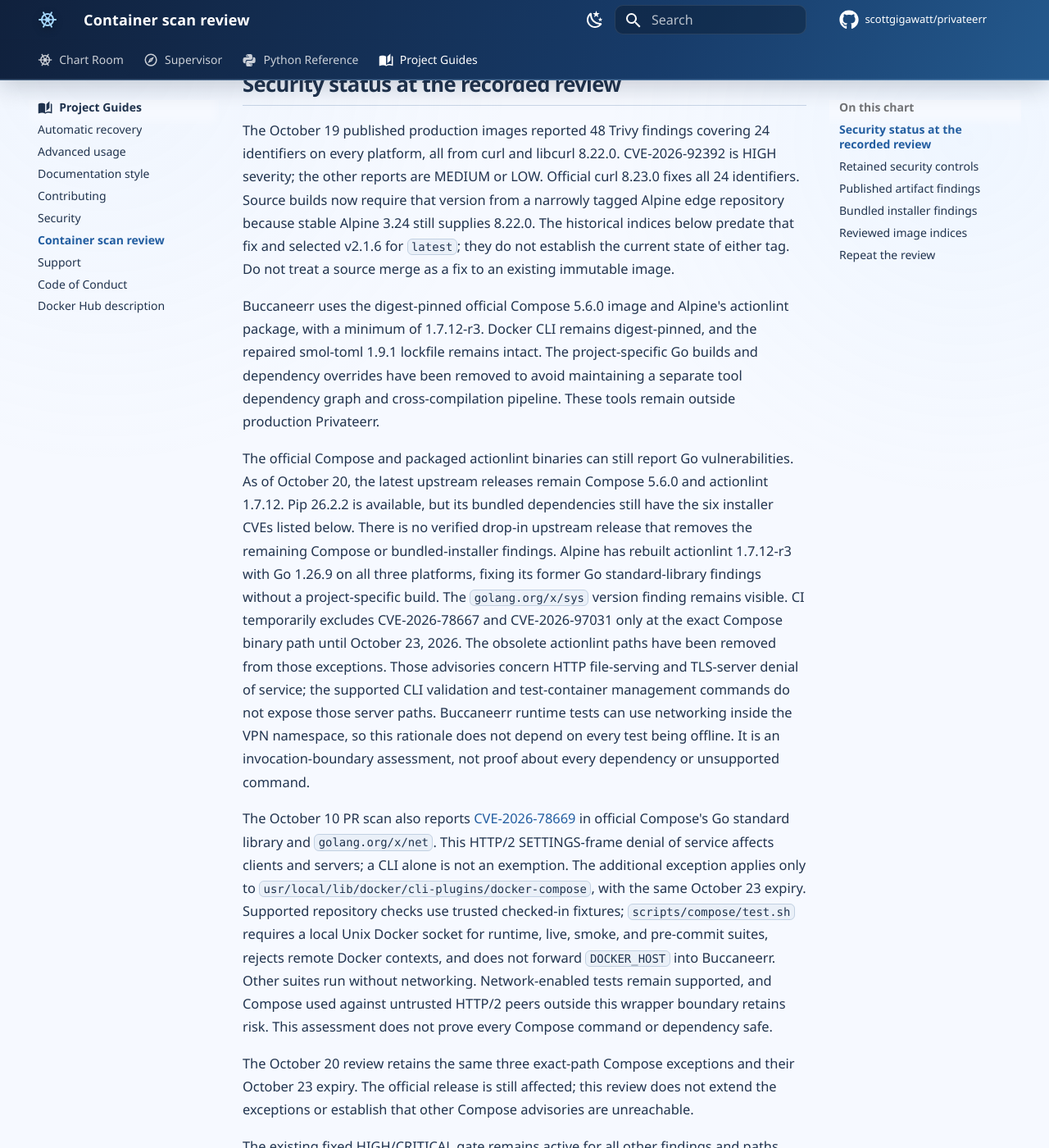
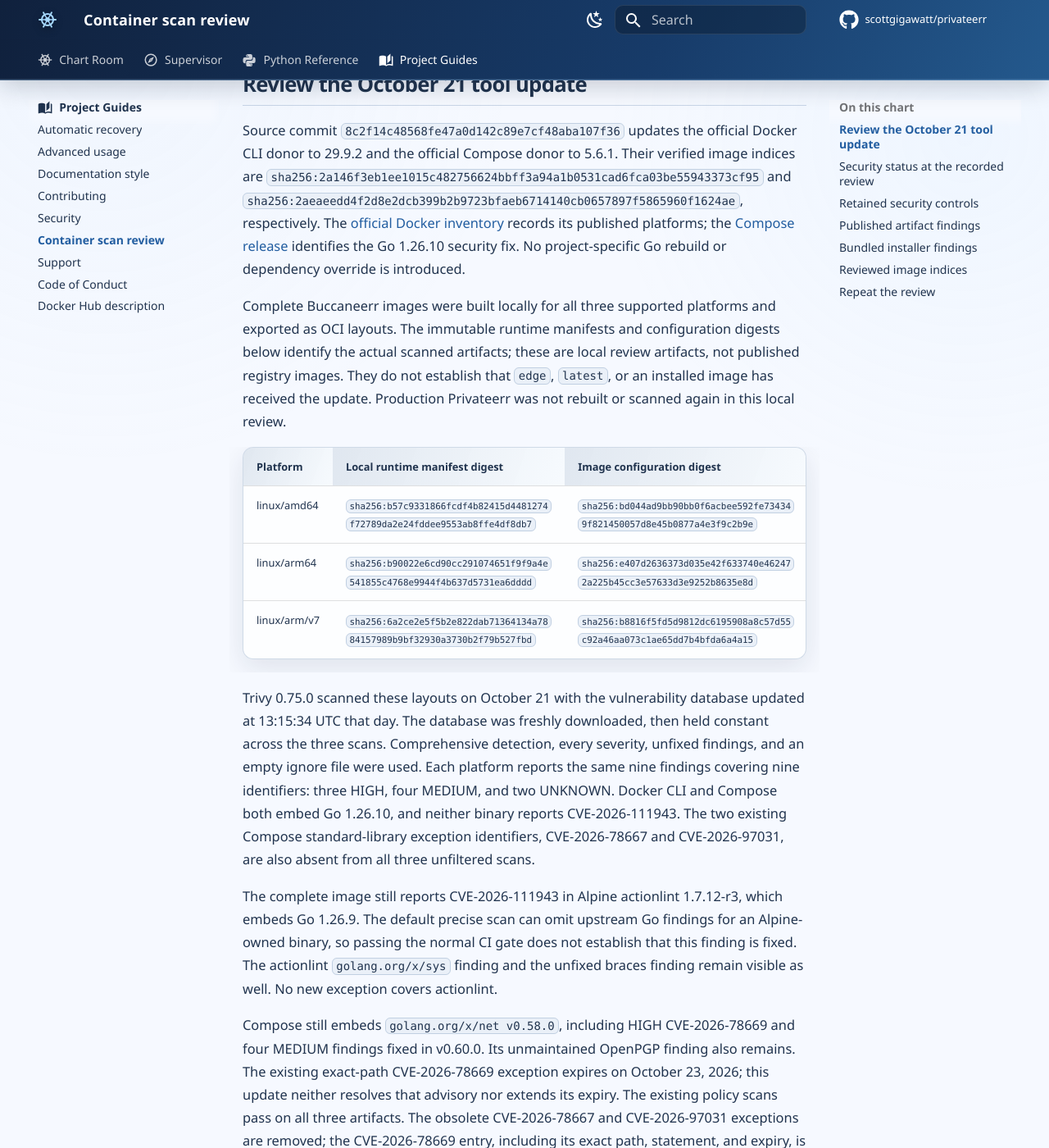
Before and after one commit to scottgigawatt/privateerr, an MkDocs documentation site: the page built from docs/container-scan-review.md, in a window 1280 px wide and 1400 px high, scrolled down 569 px. Shown: the whole window at 82% size. Built offline with MkDocs 1.6.1 and Material for MkDocs 9.7.7, drawn with Linux system fonts in a browser that asks for light colours; comment, search, counter and statistics services are not loaded; some of the changed text lies outside the part shown.

Commit message:
Record platform scan evidence and retire fixed Go exceptions

```diff
--- a/docs/container-scan-review.md
+++ b/docs/container-scan-review.md
@@ -1,14 +1,34 @@
 # Container scan review
 
 Buccaneerr was reviewed on October 20, 2026 with Trivy 0.75.0 in comprehensive mode and Docker Scout 1.26.0. Trivy's database was updated at 01:19:53 UTC on October 21, or 21:19:53 EDT on October 20. Both scanners examined the immutable `edge` image built from main commit `f8b07cb65487645974a56c37e9bece9578704281` on `linux/amd64`, `linux/arm64`, and `linux/arm/v7`. All three platforms have matching advisory sets. Scanner databases change, so these findings apply to the recorded artifacts rather than every future image with the same tag. The production-image snapshot below remains historical evidence from October 19; production and `latest` images were not scanned again during this Buccaneerr review.
+
+## Review the October 21 tool update
+
+Source commit `8c2f14c48568fe47a0d142c89e7cf48aba107f36` updates the official Docker CLI donor to 29.9.2 and the official Compose donor to 5.6.1. Their verified image indices are `sha256:2a146f3eb1ee1015c482756624bbff3a94a1b0531cad6fca03be55943373cf95` and `sha256:2aeaeedd4f2d8e2dcb399b2b9723bfaeb6714140cb0657897f5865960f1624ae`, respectively. The [official Docker inventory](https://github.com/docker-library/repo-info/blob/master/repos/docker/remote/29.9.2-cli.md) records its published platforms; the [Compose release](https://github.com/docker/compose/releases/tag/v5.6.1) identifies the Go 1.26.10 security fix. No project-specific Go rebuild or dependency override is introduced.
+
+Complete Buccaneerr images were built locally for all three supported platforms and exported as OCI layouts. The immutable runtime manifests and configuration digests below identify the actual scanned artifacts; these are local review artifacts, not published registry images. They do not establish that `edge`, `latest`, or an installed image has received the update. Production Privateerr was not rebuilt or scanned again in this local review.
+
+| Platform | Local runtime manifest digest | Image configuration digest |
+| --- | --- | --- |
+| linux/amd64 | `sha256:b57c9331866fcdf4b82415d4481274f72789da2e24fddee9553ab8ffe4df8db7` | `sha256:bd044ad9bb90bb0f6acbee592fe734349f821450057d8e45b0877a4e3f9c2b9e` |
+| linux/arm64 | `sha256:b90022e6cd90cc291074651f9f9a4e541855c4768e9944f4b637d5731ea6dddd` | `sha256:e407d2636373d035e42f633740e462472a225b45cc3e57633d3e9252b8635e8d` |
+| linux/arm/v7 | `sha256:6a2ce2e5f5b2e822dab71364134a7884157989b9bf32930a3730b2f79b527fbd` | `sha256:b8816f5fd5d9812dc6195908a8c57d55c92a46aa073c1ae65dd7b4bfda6a4a15` |
+
+Trivy 0.75.0 scanned these layouts on October 21 with the vulnerability database updated at 13:15:34 UTC that day. The database was freshly downloaded, then held constant across the three scans. Comprehensive detection, every severity, unfixed findings, and an empty ignore file were used. Each platform reports the same nine findings covering nine identifiers: three HIGH, four MEDIUM, and two UNKNOWN. Docker CLI and Compose both embed Go 1.26.10, and neither binary reports CVE-2026-111943. The two existing Compose standard-library exception identifiers, CVE-2026-78667 and CVE-2026-97031, are also absent from all three unfiltered scans.
+
+The complete image still reports CVE-2026-111943 in Alpine actionlint 1.7.12-r3, which embeds Go 1.26.9. The default precise scan can omit upstream Go findings for an Alpine-owned binary, so passing the normal CI gate does not establish that this finding is fixed. The actionlint `golang.org/x/sys` finding and the unfixed braces finding remain visible as well. No new exception covers actionlint.
+
+Compose still embeds `golang.org/x/net v0.58.0`, including HIGH CVE-2026-78669 and four MEDIUM findings fixed in v0.60.0. Its unmaintained OpenPGP finding also remains. The existing exact-path CVE-2026-78669 exception expires on October 23, 2026; this update neither resolves that advisory nor extends its expiry. The existing policy scans pass on all three artifacts. The obsolete CVE-2026-78667 and CVE-2026-97031 exceptions are removed; the CVE-2026-78669 entry, including its exact path, statement, and expiry, is unchanged. No exclusion is added or broadened.
+
+Only Trivy was rerun for these local artifacts. The published-image and Scout evidence in the following sections retains its original dates and digests; it is not a scan of this source update.
 
 ## Security status at the recorded review
 
 The October 19 published production images reported 48 Trivy findings covering 24 identifiers on every platform, all from curl and libcurl 8.22.0. CVE-2026-92392 is HIGH severity; the other reports are MEDIUM or LOW. Official curl 8.23.0 fixes all 24 identifiers. Source builds now require that version from a narrowly tagged Alpine edge repository because stable Alpine 3.24 still supplies 8.22.0. The historical indices below predate that fix and selected v2.1.6 for `latest`; they do not establish the current state of either tag. Do not treat a source merge as a fix to an existing immutable image.
 
-Buccaneerr uses the digest-pinned official Compose 5.6.0 image and Alpine's actionlint package, with a minimum of 1.7.12-r3. Docker CLI remains digest-pinned, and the repaired smol-toml 1.9.1 lockfile remains intact. The project-specific Go builds and dependency overrides have been removed to avoid maintaining a separate tool dependency graph and cross-compilation pipeline. These tools remain outside production Privateerr.
+At the October 20 review, Buccaneerr used the digest-pinned official Compose 5.6.0 image and Alpine's actionlint package, with a minimum of 1.7.12-r3. Docker CLI remains digest-pinned, and the repaired smol-toml 1.9.1 lockfile remains intact. The project-specific Go builds and dependency overrides have been removed to avoid maintaining a separate tool dependency graph and cross-compilation pipeline. These tools remain outside production Privateerr.
 
-The official Compose and packaged actionlint binaries can still report Go vulnerabilities. As of October 20, the latest upstream releases remain Compose 5.6.0 and actionlint 1.7.12. Pip 26.2.2 is available, but its bundled dependencies still have the six installer CVEs listed below. There is no verified drop-in upstream release that removes the remaining Compose or bundled-installer findings. Alpine has rebuilt actionlint 1.7.12-r3 with Go 1.26.9 on all three platforms, fixing its former Go standard-library findings without a project-specific build. The `golang.org/x/sys` version finding remains visible. CI temporarily excludes CVE-2026-78667 and CVE-2026-97031 only at the exact Compose binary path until October 23, 2026. The obsolete actionlint paths have been removed from those exceptions. Those advisories concern HTTP file-serving and TLS-server denial of service; the supported CLI validation and test-container management commands do not expose those server paths. Buccaneerr runtime tests can use networking inside the VPN namespace, so this rationale does not depend on every test being offline. It is an invocation-boundary assessment, not proof about every dependency or unsupported command.
+The official Compose and packaged actionlint binaries can still report Go vulnerabilities. As of October 20, the latest upstream releases remain Compose 5.6.0 and actionlint 1.7.12. Pip 26.2.2 is available, but its bundled dependencies still have the six installer CVEs listed below. There is no verified drop-in upstream release that removes the remaining Compose or bundled-installer findings. Alpine has rebuilt actionlint 1.7.12-r3 with Go 1.26.9 on all three platforms, fixing its former Go standard-library findings without a project-specific build. The `golang.org/x/sys` version finding remains visible. At that review, CI temporarily excluded CVE-2026-78667 and CVE-2026-97031 only at the exact Compose binary path until October 23, 2026. The obsolete actionlint paths have been removed from those exceptions. Those advisories concern HTTP file-serving and TLS-server denial of service; the supported CLI validation and test-container management commands do not expose those server paths. Buccaneerr runtime tests can use networking inside the VPN namespace, so this rationale does not depend on every test being offline. It is an invocation-boundary assessment, not proof about every dependency or unsupported command.
 
 The October 10 PR scan also reports [CVE-2026-78669](https://pkg.go.dev/vuln/GO-2026-6611) in official Compose's Go standard library and `golang.org/x/net`. This HTTP/2 SETTINGS-frame denial of service affects clients and servers; a CLI alone is not an exemption. The additional exception applies only to `usr/local/lib/docker/cli-plugins/docker-compose`, with the same October 23 expiry. Supported repository checks use trusted checked-in fixtures; `scripts/compose/test.sh` requires a local Unix Docker socket for runtime, live, smoke, and pre-commit suites, rejects remote Docker contexts, and does not forward `DOCKER_HOST` into Buccaneerr. Other suites run without networking. Network-enabled tests remain supported, and Compose used against untrusted HTTP/2 peers outside this wrapper boundary retains risk. This assessment does not prove every Compose command or dependency safe.
 
@@ -20,7 +40,7 @@ Both images retain the zlib 1.3.2-r1 and libexpat 2.9.0-r0 minimums. Stable Alpi
 
 ## Retained security controls
 
-Buccaneerr uses digest-pinned Docker CLI and the official Compose 5.6.0 binary. Compose includes fixed containerd 2.4.1. BusyBox supplies AWK and core utilities; npm is installed only during the build and removed in the same layer. Pre-commit runs Markdownlint through the same test-image helper as other checks.
+The October 20 reviewed Buccaneerr image used digest-pinned Docker CLI and the official Compose 5.6.0 binary. Compose includes fixed containerd 2.4.1. BusyBox supplies AWK and core utilities; npm is installed only during the build and removed in the same layer. Pre-commit runs Markdownlint through the same test-image helper as other checks.
 
 Pre-commit 4.7.0 and virtualenv 21.14.11 install into `/opt/precommit` from the complete exact, SHA-256-verified `test/requirements-tools.txt` lockfile. Bootstrap pip is removed after installation. Virtualenv retains the exact upstream pip 26.2.1 and setuptools 84.0.0 seed wheels for Python 3.14 with their SHA-256 verification; unused Python 3.9 seed archives are removed. No production Python dependencies, customized pip distribution, or rewritten upstream package inventory are introduced.
 
```
Also changed, not shown: .trivyignore.yaml (+0 -28 lines).
